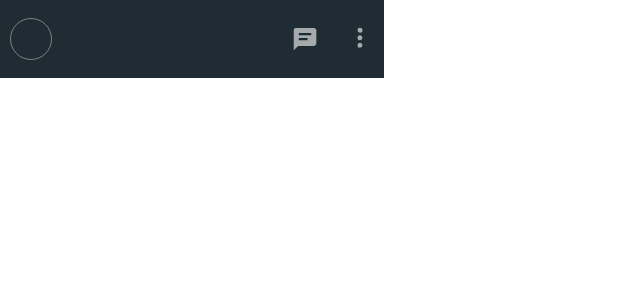
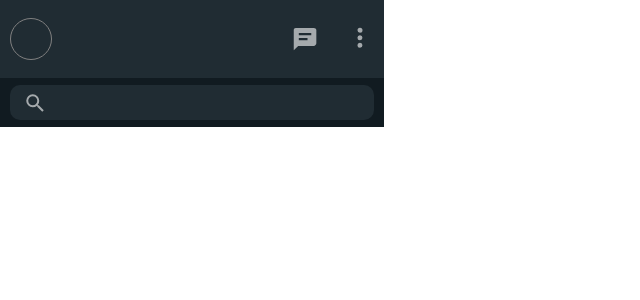
Before and after one commit to anoxco0/sandesh, a React (Create React App) app: page / in a window 1280 px wide. Shown: the top 300 px of the page, without its empty margins (0-640 px from the left). Built offline with nearby package versions, Linux system fonts and the light colour scheme.

Commit message:
searchbar ui completed

```diff
--- a/src/components/UI/Contacts/contacts.css
+++ b/src/components/UI/Contacts/contacts.css
@@ -1,5 +1,4 @@
 .contacts{
     width: 30%;
     height: 100vh;
-    overflow-y:scroll;
 }
--- a/src/components/UI/Navbar/Navbar.jsx
+++ b/src/components/UI/Navbar/Navbar.jsx
@@ -9,13 +9,13 @@ export const Navbar = () => {
         <img src="" alt="" />
       </div>
       <div className="con_nav_icons">
-        <svg viewBox="0 0 24 24" width="30px" class="">
+        <svg viewBox="0 0 24 24" width="30px" className="">
           <path
             fill="rgba(255, 255, 255, 0.6)"
             d="M19.005 3.175H4.674C3.642 3.175 3 3.789 3 4.821V21.02l3.544-3.514h12.461c1.033 0 2.064-1.06 2.064-2.093V4.821c-.001-1.032-1.032-1.646-2.064-1.646zm-4.989 9.869H7.041V11.1h6.975v1.944zm3-4H7.041V7.1h9.975v1.944z"
           ></path>
         </svg>
-        <svg viewBox="0 0 24 24" width="30px"class="">
+        <svg viewBox="0 0 24 24" width="30px"className="">
           <path
             fill="rgba(255, 255, 255, 0.6)"
             d="M12 7a2 2 0 1 0-.001-4.001A2 2 0 0 0 12 7zm0 2a2 2 0 1 0-.001 3.999A2 2 0 0 0 12 9zm0 6a2 2 0 1 0-.001 3.999A2 2 0 0 0 12 15z"
--- a/src/components/UI/Searchbar/Search.jsx
+++ b/src/components/UI/Searchbar/Search.jsx
@@ -1,29 +1,30 @@
 import "./search.css";
+import {useSelector} from 'react-redux'
+import {useState} from 'react';
 
 export const Search = () => {
+    const {theme} = useSelector(store=>store.settingReducer);
+    const [focus, setFocus] = useState(false)
+    const onFocus = ()=> setFocus(true);
+    const onBlur = ()=>setFocus(false);
   return (
-    <div>
-      {/* <div>
-        <svg viewBox="0 0 24 24" width="24" height="24" class="">
+    <div className="search" style={{background:theme[1]}}>
+      <div style={{backgroundColor:theme[0]}}>
+        {focus?<svg viewBox="0 0 24 24" width="24" height="24" className=""><path fill="#008069" d="m12 4 1.4 1.4L7.8 11H20v2H7.8l5.6 5.6L12 20l-8-8 8-8z"></path></svg>:
+        <svg viewBox="0 0 24 24" width="30px" className="">
           <path
-            fill="currentColor"
+            fill="rgba(255, 255, 255, 0.6)"
             d="M15.009 13.805h-.636l-.22-.219a5.184 5.184 0 0 0 1.256-3.386 5.207 5.207 0 1 0-5.207 5.208 5.183 5.183 0 0 0 3.385-1.255l.221.22v.635l4.004 3.999 1.194-1.195-3.997-4.007zm-4.808 0a3.605 3.605 0 1 1 0-7.21 3.605 3.605 0 0 1 0 7.21z"
           ></path>
-        </svg>
-        <svg viewBox="0 0 24 24" width="24" height="24" class="">
+        </svg>}
+         <input type="text" name="" id="" onFocus={onFocus} onBlur={onBlur} />
+        {focus?<svg viewBox="0 0 24 24" width="24" height="24" className="">
           <path
-            fill="currentColor"
-            d="M15.009 13.805h-.636l-.22-.219a5.184 5.184 0 0 0 1.256-3.386 5.207 5.207 0 1 0-5.207 5.208 5.183 5.183 0 0 0 3.385-1.255l.221.22v.635l4.004 3.999 1.194-1.195-3.997-4.007zm-4.808 0a3.605 3.605 0 1 1 0-7.21 3.605 3.605 0 0 1 0 7.21z"
-          ></path>
-        </svg>
-        <input type="text" name="" id="" />
-        <svg viewBox="0 0 24 24" width="24" height="24" class="">
-          <path
-            fill="currentColor"
+            fill="rgba(255, 255, 255, 0.6)"
             d="M10 18.1h4v-2h-4v2zm-7-12v2h18v-2H3zm3 7h12v-2H6v2z"
           ></path>
-        </svg>
-      </div> */}
+        </svg>:""}
+      </div>
     </div>
   );
 };
--- a/src/components/UI/Searchbar/search.css
+++ b/src/components/UI/Searchbar/search.css
@@ -0,0 +1,23 @@
+.search{
+    width: 100%;
+    height: 49px;
+    display: flex;
+    align-items: center;
+    justify-content: center;
+}
+.search>div{
+    height: 35px;
+    width: calc(95% - 20px);
+    padding: 0px 10px;
+    border-radius: 10px;
+    display: flex;
+    align-items: center;
+}
+.search input{
+    flex-grow: 1;
+    background-color: transparent;
+    outline: transparent;
+    border: transparent;
+    padding-left: 20px;
+    color: white;
+}
```
